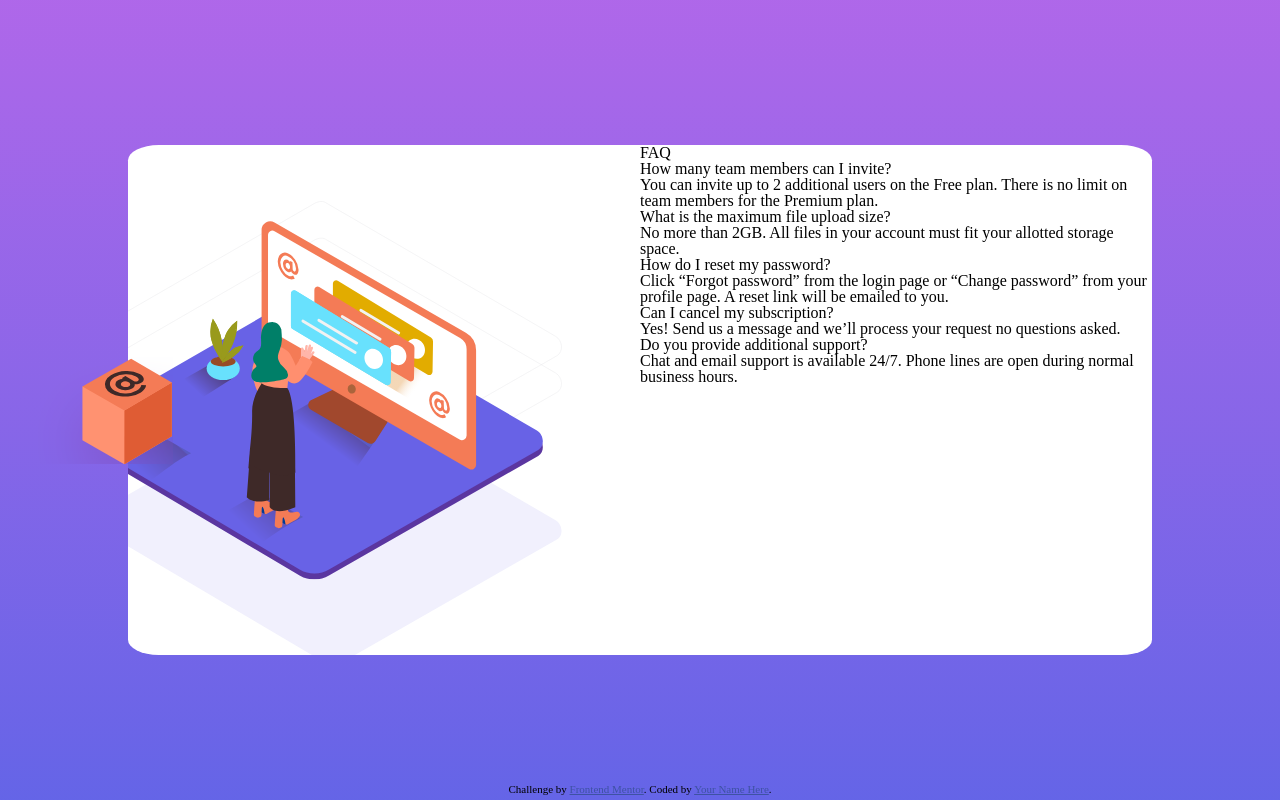
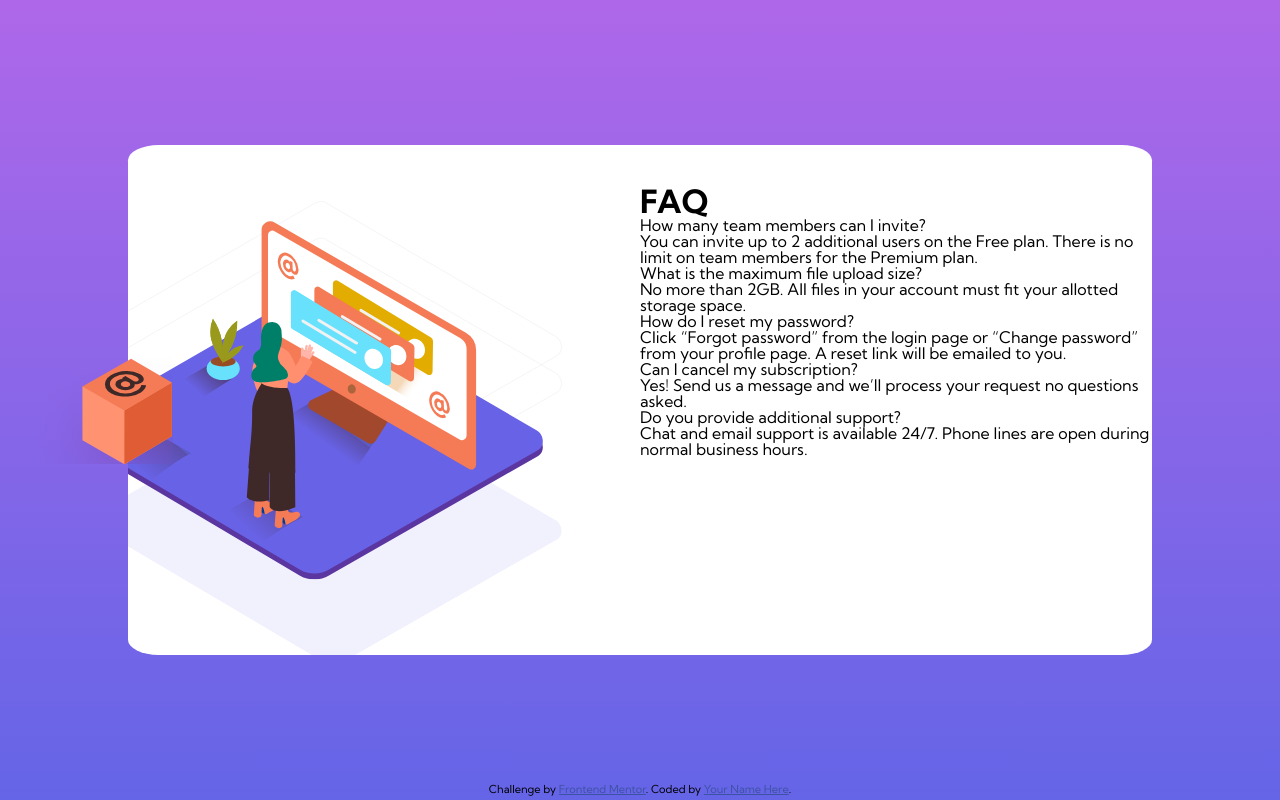
Before and after one commit to minthing/frontendmentor_two, a plain HTML site: page index.html in a window 1280 px wide. Drawn offline with Linux system fonts and the light colour scheme.

Commit message:
right style 수정중

```diff
--- a/index.html
+++ b/index.html
@@ -5,6 +5,8 @@
   <meta name="viewport" content="width=device-width, initial-scale=1.0"> <!-- displays site properly based on user's device -->
 
   <link rel="icon" type="image/png" sizes="32x32" href="./images/favicon-32x32.png">
+  <link rel="preconnect" href="https://fonts.gstatic.com">
+  <link href="https://fonts.googleapis.com/css2?family=Kumbh+Sans:wght@300;400;700&display=swap" rel="stylesheet">
   <link rel="stylesheet" href="reset.css">
   <link rel="stylesheet" href="style.css">
   <title>Frontend Mentor | FAQ Accordion Card</title>
@@ -17,8 +19,8 @@
       <img class="img_main" src="./images/illustration-woman-online-desktop.svg" alt="pc_image">
     </div>
     <div class="cont_right">
+      <h1>FAQ</h1>
   <ul class="wrap_list">
-    <h1>FAQ</h1>
   <li class="list_item">
     <strong>How many team members can I invite?</strong>
    <div>
--- a/style.css
+++ b/style.css
@@ -1,4 +1,5 @@
 html,body{
+    font-family: 'Kumbh Sans', sans-serif;
     height: 100%;
     margin:0;
     padding:0;
@@ -70,6 +71,16 @@ body{
     transform: translate(-50%, -50%);
 }
 
+.cont_right{
+    vertical-align: middle;
+    padding-top: 40px;
+}
+
+h1{
+    font-size:2rem;
+    font-weight: 700;
+}
+
 .attribution {
     position: absolute;
     bottom:5px;
```
